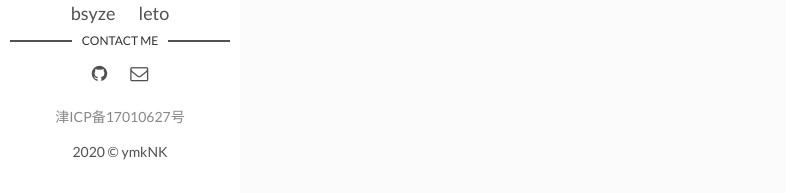
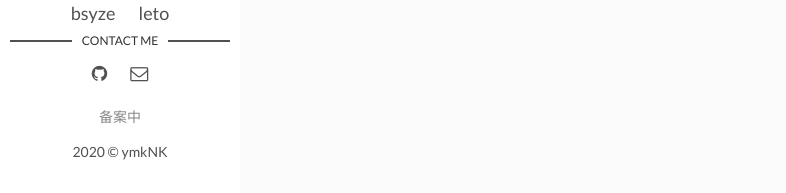
Before and after one commit to ymkNK/ymkNK.github.io, a Jekyll site: the page built from _posts/1996-10-14-welcome.md, in a window 1280 px wide. Shown: the part 704-897 px from the top of the page, without its empty margins (0-786 px from the left). Built offline with Jekyll 4.4.1, drawn with Linux system fonts in a browser that asks for light colours; comment, search, counter and statistics services are not loaded.

Commit message:
change to beian ing

```diff
--- a/_config.yml
+++ b/_config.yml
@@ -10,6 +10,7 @@ site-twitter: #if your site has a twitter account, enter it here
 
 # Author Settings
 author: ymkNK # add your name
+beian: 备案中
 author-img: cat.jpg # add your photo
 about-author: lllovol,click here to more # add description
 social-twitter: # add your Twitter handle
--- a/_layouts/main.html
+++ b/_layouts/main.html
@@ -65,7 +65,7 @@ layout: default
       </ul>
     </section> <!-- End Section Contact -->
     <div class="copyright">
-      <p><a href="http://www.beian.miit.gov.cn">津ICP备17010627号</a></p>
+      <p><a href="http://www.beian.miit.gov.cn">{{ site.beian }}</a></p>
       <p>{{site.time | date: '%Y'}} &copy; {{site.author}}</p>
     </div>
   </footer> <!-- End Footer -->
```
